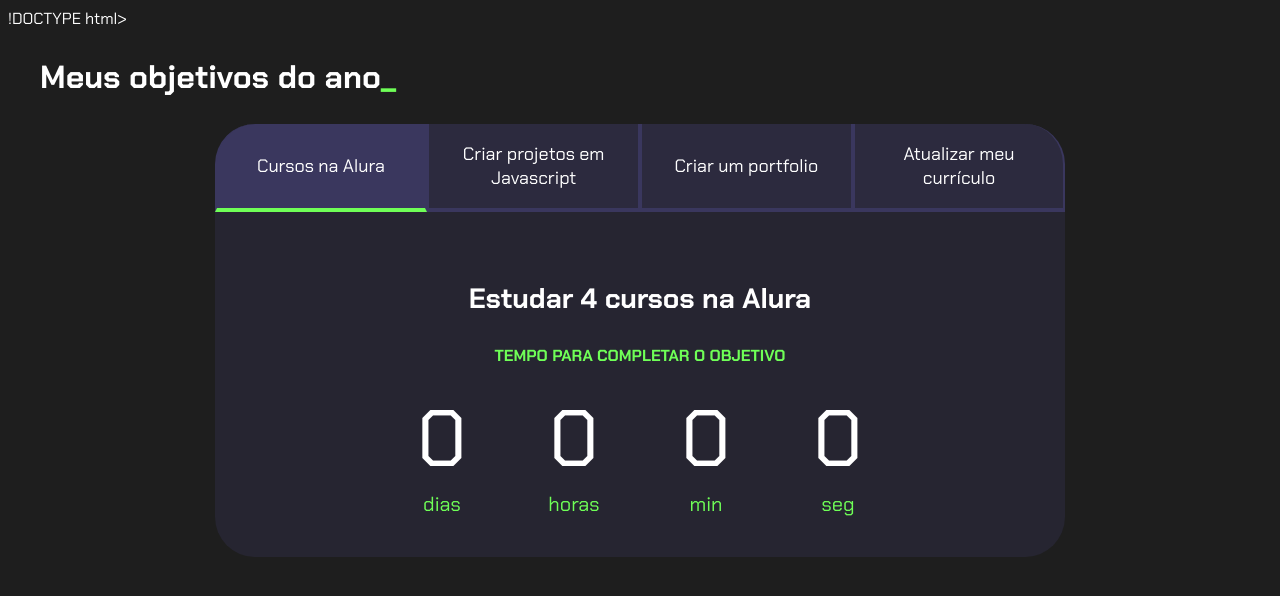
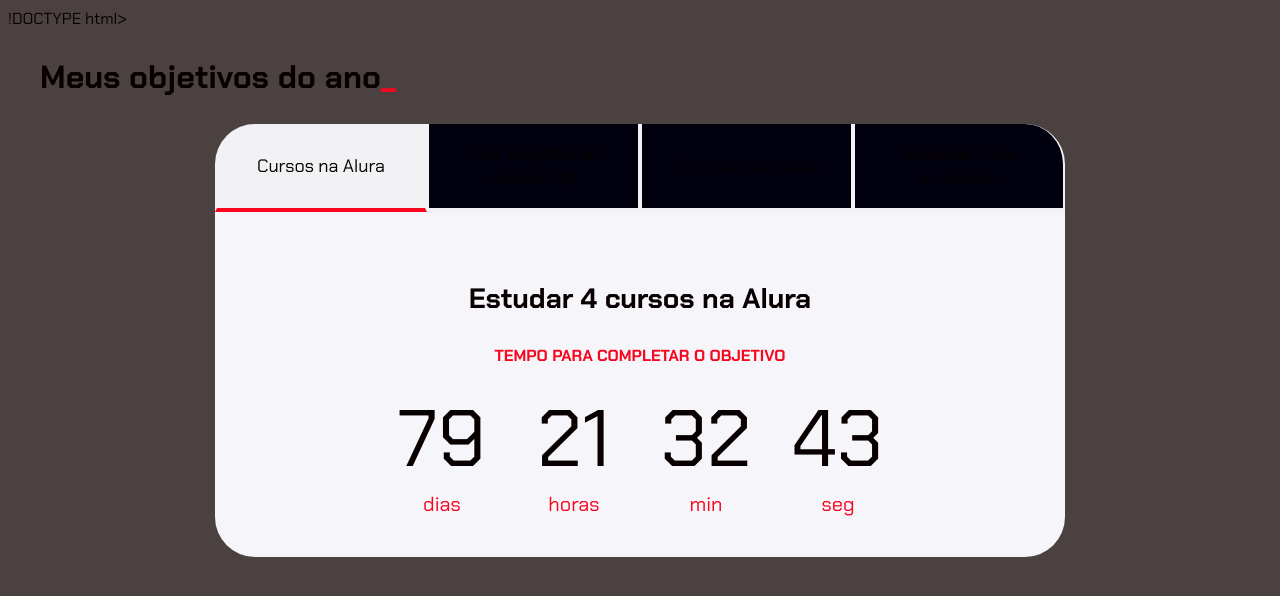
Before and after one commit to vasconha/prog1_turma-3D, a plain HTML site: page index.html in a window 1280 px wide. Drawn offline with Linux system fonts and the light colour scheme.

Commit message:
Add files via upload

```diff
--- a/main.js
+++ b/main.js
@@ -15,10 +15,10 @@
 }
 
 const contadores = document.querySelectorAll(".contador");
-const tempoObjetivo1 = new Date("2023-10-05T00:00:00");
-const tempoObjetivo2 = new Date("2023-12-05T00:00:00");
-const tempoObjetivo3 = new Date("2023-12-30T00:00:00");
-const tempoObjetivo4 = new Date("2024-02-01T00:00:00");
+const tempoObjetivo1 = new Date("2024-11-01T09:12:04");
+const tempoObjetivo2 = new Date("2024-12-08T04:07:09");
+const tempoObjetivo3 = new Date("2024-12-04T01:10:10");
+const tempoObjetivo4 = new Date("2025-11-09T09:11:07");
 
 const tempos = [tempoObjetivo1,tempoObjetivo2,tempoObjetivo3,tempoObjetivo4];
 
--- a/style.css
+++ b/style.css
@@ -1,12 +1,12 @@
 @import url('https://fonts.googleapis.com/css2?family=Chakra+Petch:wght@400;700&display=swap');
 
 :root {
-    --cor-de-fundo: #1E1E1E;
-    --verde: #6FFF57;
-    --branco: #FFFFFF;
-    --botao-ativo: #3A375E;
-    --botao-inativo: rgba(58, 55, 94, 0.5);
-    --texto-fundo: rgba(58, 55, 94, 0.3);
+    --cor-de-fundo: #4b4141;
+    --verde: #f8051e;
+    --branco: #080000;
+    --botao-ativo: #f2f2f5;
+    --botao-inativo: rgb(1, 0, 14);
+    --texto-fundo: rgba(249, 248, 252, 0.986);
 }
 
 body {
```
